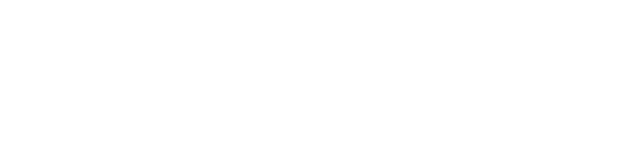
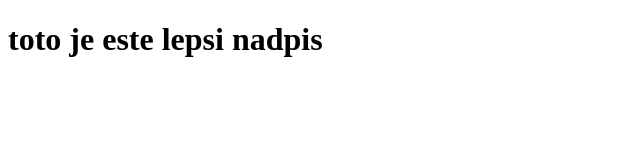
Before and after one commit to luprok/gittest, a plain HTML site: page index.html in a window 1280 px wide. Shown: the whole page, without its empty margins (0-640 px from the left). Drawn offline with Linux system fonts and the light colour scheme.

Commit message:
upravil som index.html

```diff
--- a/index.html
+++ b/index.html
@@ -8,6 +8,7 @@
 </head>
 
 <body>
+    <h1>toto je este lepsi nadpis</h1>
 </body>
 
 </html>
```
